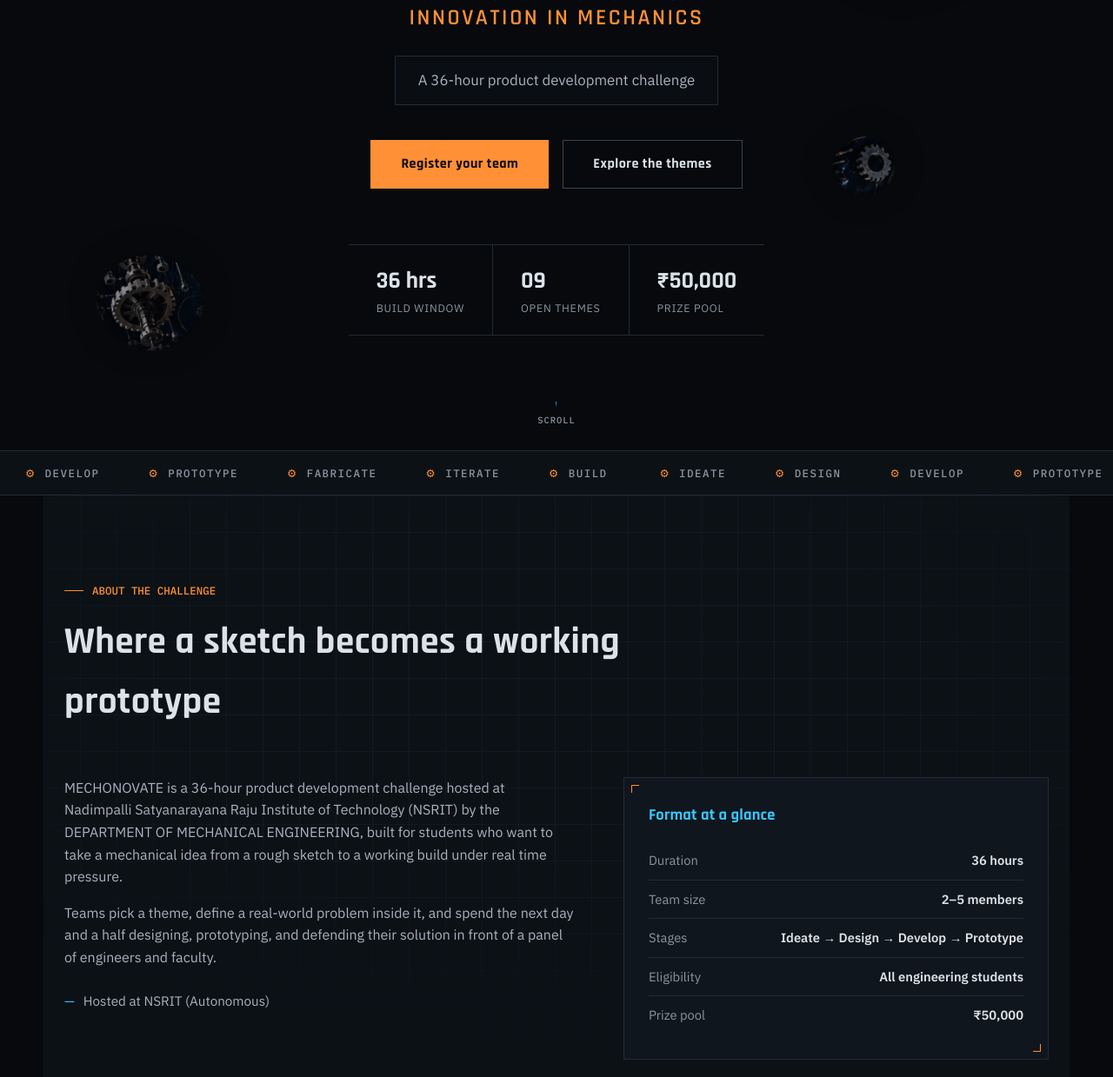
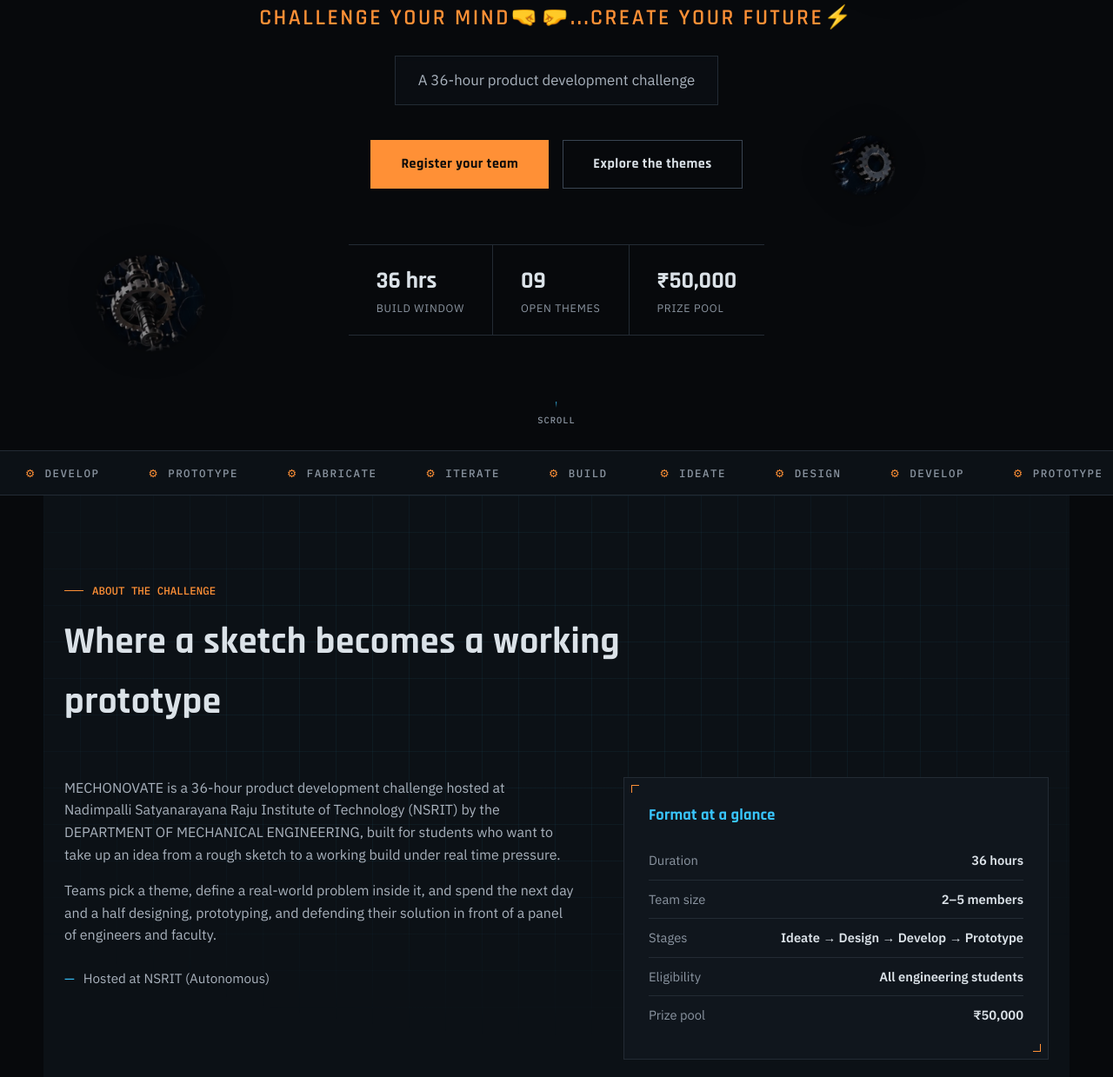
Before and after one commit to vardhanchintapalli00/MECHONOVATE, a plain HTML site: page frontend/index.html in a window 1280 px wide. Shown: the part 282-1521 px from the top of the page at 87% size. Drawn offline with Linux system fonts and the light colour scheme.

Commit message:
Update index.html

```diff
--- a/frontend/index.html
+++ b/frontend/index.html
@@ -66,7 +66,7 @@
         <img src="assets/images/logo/novate.webp" alt="NOVATE">
       </span>
     </div>
-    <div class="hero-tagline">INNOVATION IN MECHANICS</div>
+    <div class="hero-tagline">CHALLENGE YOUR MIND🤜🤛...CREATE YOUR FUTURE⚡</div>
     <div class="hero-sub">A 36-hour product development challenge </div>
     <div class="hero-actions">
       <a href="#register" class="btn btn-primary">Register your team</a>
@@ -106,9 +106,7 @@
     </div>
     <div class="about-grid">
       <div class="about-text fade-in">
-        <p>MECHONOVATE is a 36-hour product development challenge hosted at Nadimpalli Satyanarayana Raju Institute of
-          Technology (NSRIT) by the DEPARTMENT OF MECHANICAL ENGINEERING, built for students who want to take a mechanical
-          idea from a rough sketch to a working
+        <p>MECHONOVATE is a 36-hour product development challenge hosted at Nadimpalli Satyanarayana Raju Institute of Technology (NSRIT) by the DEPARTMENT OF MECHANICAL ENGINEERING, built for students who want to take up  an idea from a rough sketch to a working
           build under real time pressure.</p>
         <p>Teams pick a theme, define a real-world problem inside it, and spend the next day and a half designing,
           prototyping, and defending their solution in front of a panel of engineers and faculty.</p>
```
